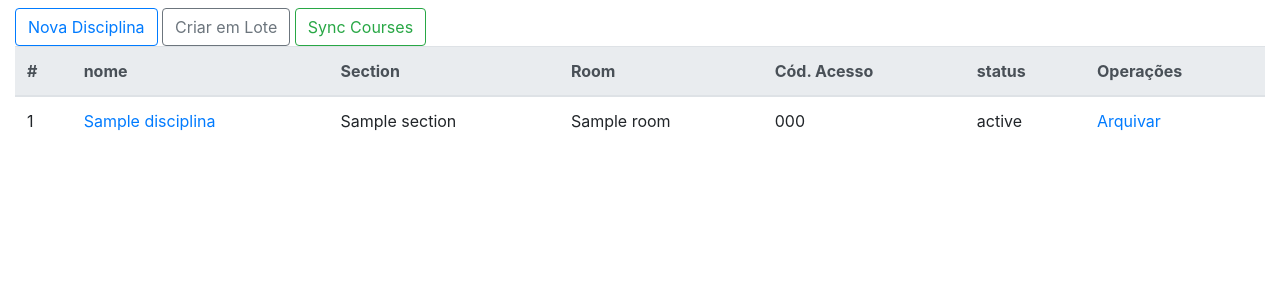
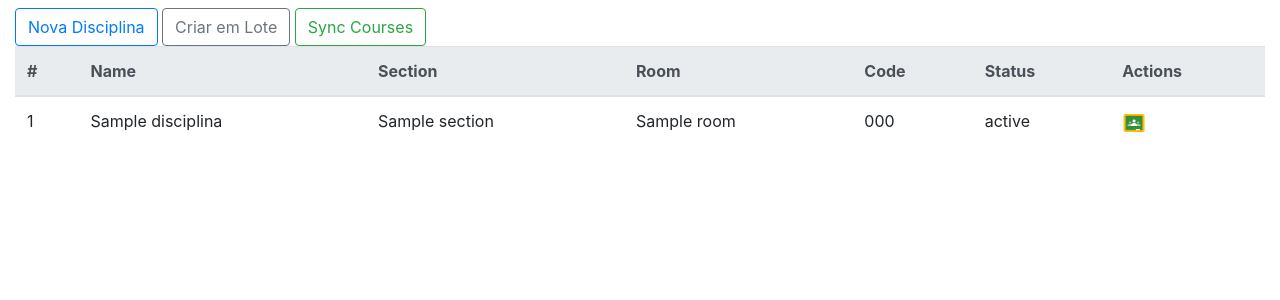
Before and after one commit to rogerio410/classroom, a Flask app: template classroomanager/templates/disciplinas.html in a window 1280 px wide. Shown: the part 48-348 px from the top of the page. Run offline with Flask 2, Linux system fonts and the light colour scheme; the template is opened without the code that fills it: most values are stand-ins (such as "Sample title", 1, 10 or a date in 2020); some libraries are stand-ins or nearby versions.

Commit message:
List courses enhances

```diff
--- a/classroomanager/controllers.py
+++ b/classroomanager/controllers.py
@@ -113,7 +113,6 @@
             return redirect(request.url)
         file = request.files['file']
         disciplinas = extrair_de_arquivo(file)
-        # disciplinas = criar_disciplinas_lote(service, disciplinas)
         try:
             disciplinas_criadas = []
             disciplinas_nao_criadas = []
--- a/classroomanager/templates/disciplinas.html
+++ b/classroomanager/templates/disciplinas.html
@@ -10,25 +10,25 @@
         <thead class="thead-light">
             <tr>
                 <th scope="col">#</th>
-                <th scope="col">nome</th>
+                <th scope="col">Name</th>
                 <th scope="col">Section</th>
                 <th scope="col">Room</th>
-                <th scope="col">Cód. Acesso</th>
-                <th scope="col">status</th>
-                <th scope="col">Operações</th>
+                <th scope="col">Code</th>
+                <th scope="col">Status</th>
+                <th scope="col">Actions</th>
             </tr>
         </thead>
         <tbody>
             {% for disciplina in disciplinas %}
                 <tr>
                     <td>{{ loop.index }}</td>
-                    <td><a href="{{ disciplina.alternateLink }}" target="_blank">{{ disciplina.name }}</a> </td>
+                    <td>{{ disciplina.name }} </td>
                     <td>{{ disciplina.section }} </td>
                     <td>{{ disciplina.room }} </td>
                     <td>{{ disciplina.enrollmentCode }}</td>
                     <td>{{disciplina.courseState}}</td>
                     <td>
-                        <a href="/disciplina/{{disciplina.id}}/arquivar">Arquivar</a>
+                        <a href="{{ disciplina.alternateLink }}" target="_blank"><img src="/static/classroom.png" alt="Classroom icon" title="View on Classroom" width="24px"></a>
                     </td>
                 </tr>
             {% endfor %}
```
Also changed, not shown: classroomanager/static/classroom.png (added), 1 other file.
